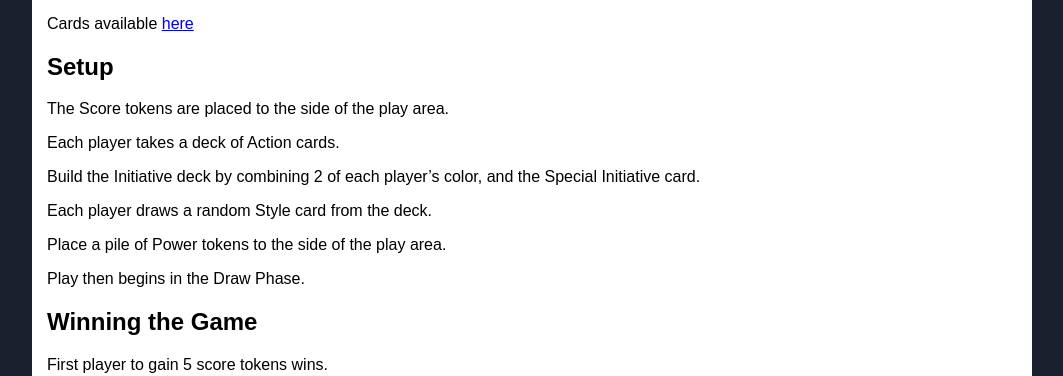
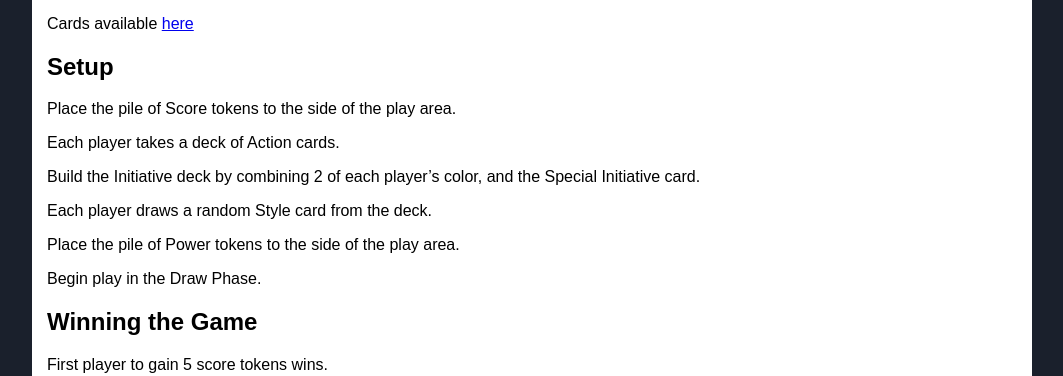
Before and after one commit to abregado/champions-combat, a Jekyll site: the page built from index.html, in a window 1280 px wide. Shown: the part 1424-1800 px from the top of the page, without its empty margins (116-1179 px from the left). Built offline with Jekyll 4.4.1, drawn with Linux system fonts in a browser that asks for light colours.

Commit message:
Use more imperative in the Setup section
Closes #12

```diff
--- a/_chapters/rules.md
+++ b/_chapters/rules.md
@@ -50,7 +50,7 @@ The Resolution phase is made up of a number of Turns. Each Turn is resolved usin
 Cards available [here](files/card-layout.pdf)
 
 # Setup
-The Score tokens are placed to the side of the play area.
+Place the pile of Score tokens to the side of the play area.
 
 Each player takes a deck of Action cards.
 
@@ -58,9 +58,9 @@ Build the Initiative deck by combining 2 of each player's color, and the Special
 
 Each player draws a random Style card from the deck.
 
-Place a pile of Power tokens to the side of the play area.
+Place the pile of Power tokens to the side of the play area.
 
-Play then begins in the Draw Phase.
+Begin play in the Draw Phase.
 
 # Winning the Game
 First player to gain 5 score tokens wins.
```
